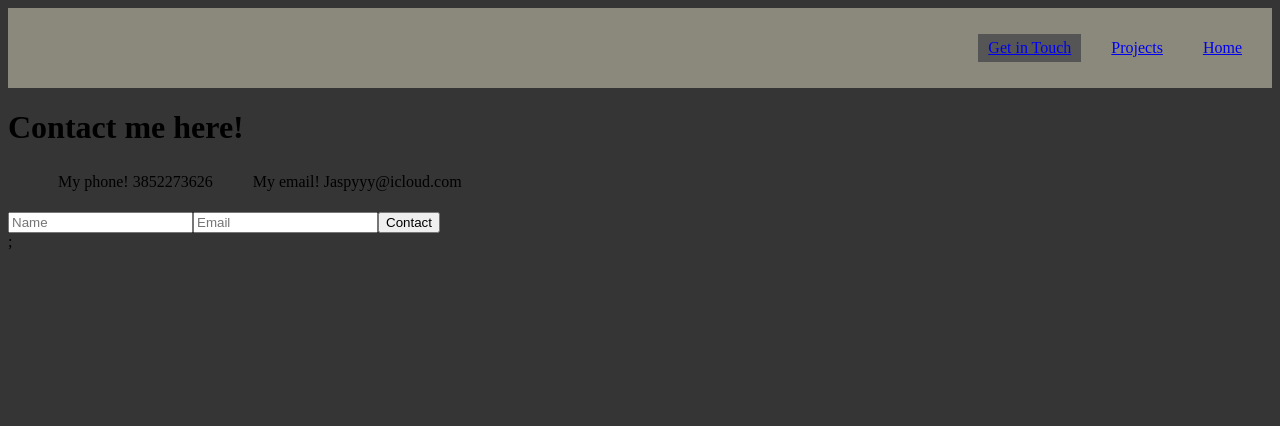
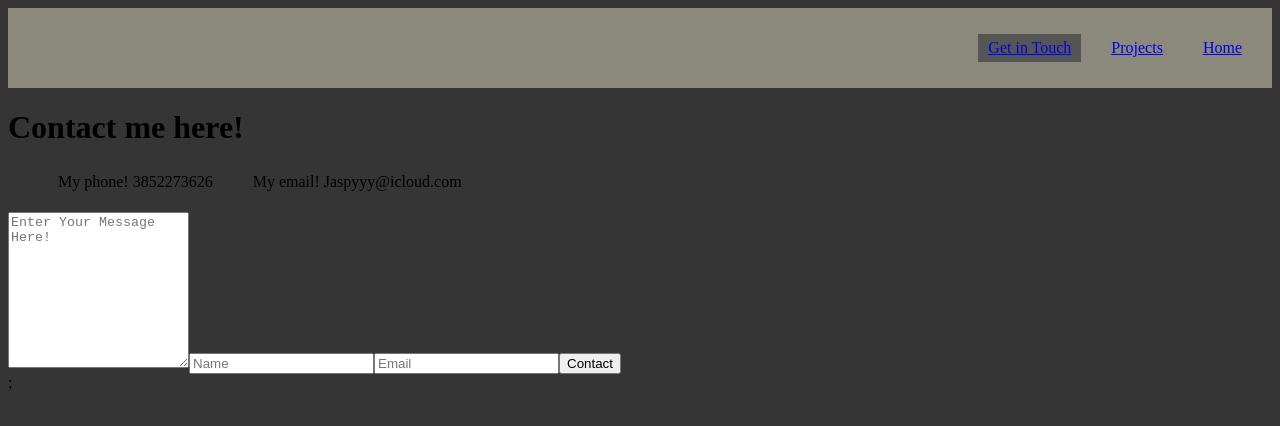
Before and after one commit to bronsongonzalez27/myportfolio, a React (Create React App) app: page /contact in a window 1280 px wide. Shown: the top 426 px of the page. Built offline with nearby package versions, Linux system fonts and the light colour scheme.

Commit message:
added another bug fix and email validation

```diff
--- a/src/pages/Contact.js
+++ b/src/pages/Contact.js
@@ -15,8 +15,10 @@ export default function Contact() {
 </ul>
 {/* form to submit email */}
 <form>
-  <input type = "text" id="name" placeholder="Name "></input>
-  <input type = "text" id="Email" placeholder="Email"></input>
+  <textarea id ="ContactMessage" rows="10" Placeholder="Enter Your Message Here!"></textarea>
+  <input type = "text" id="name" placeholder="Name " required></input>
+  <input type = "text" id="Email" placeholder="Email" required></input>
+
   <button type="submit">Contact</button>
 </form>
 
```
